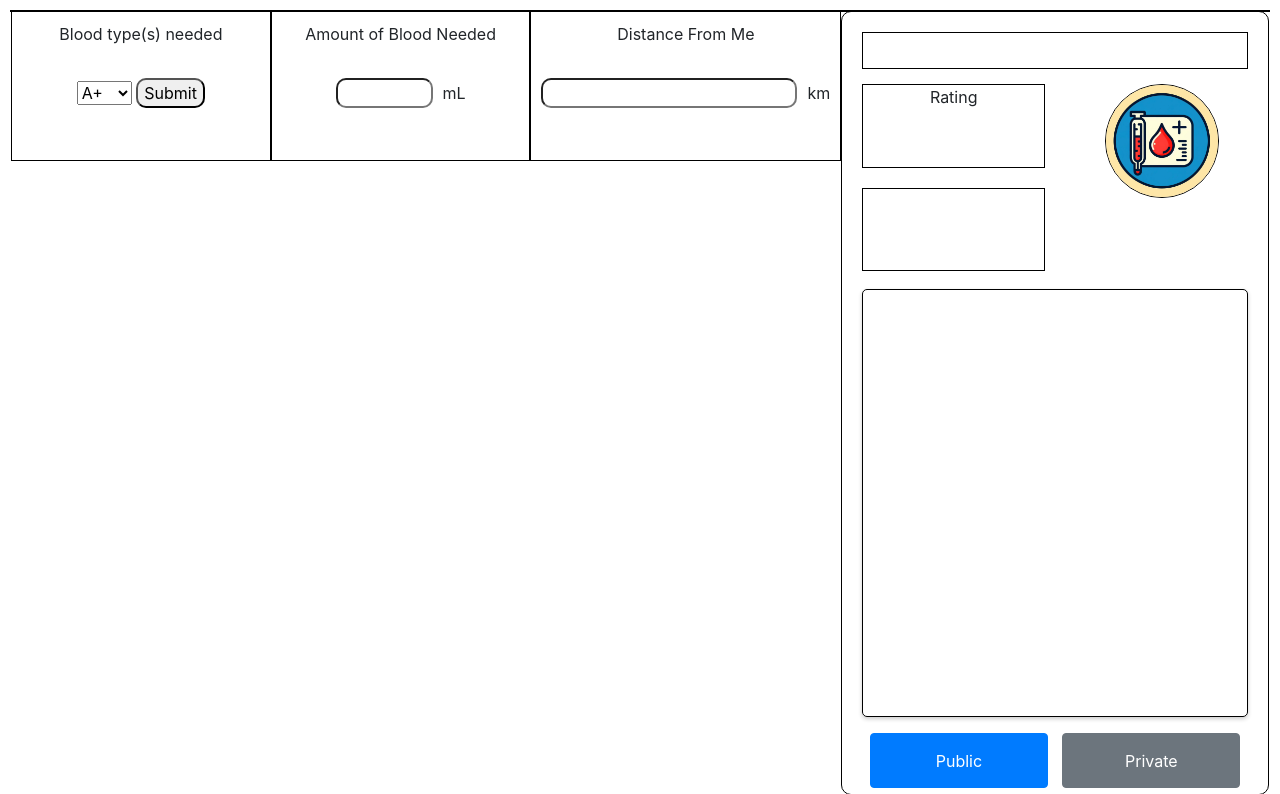
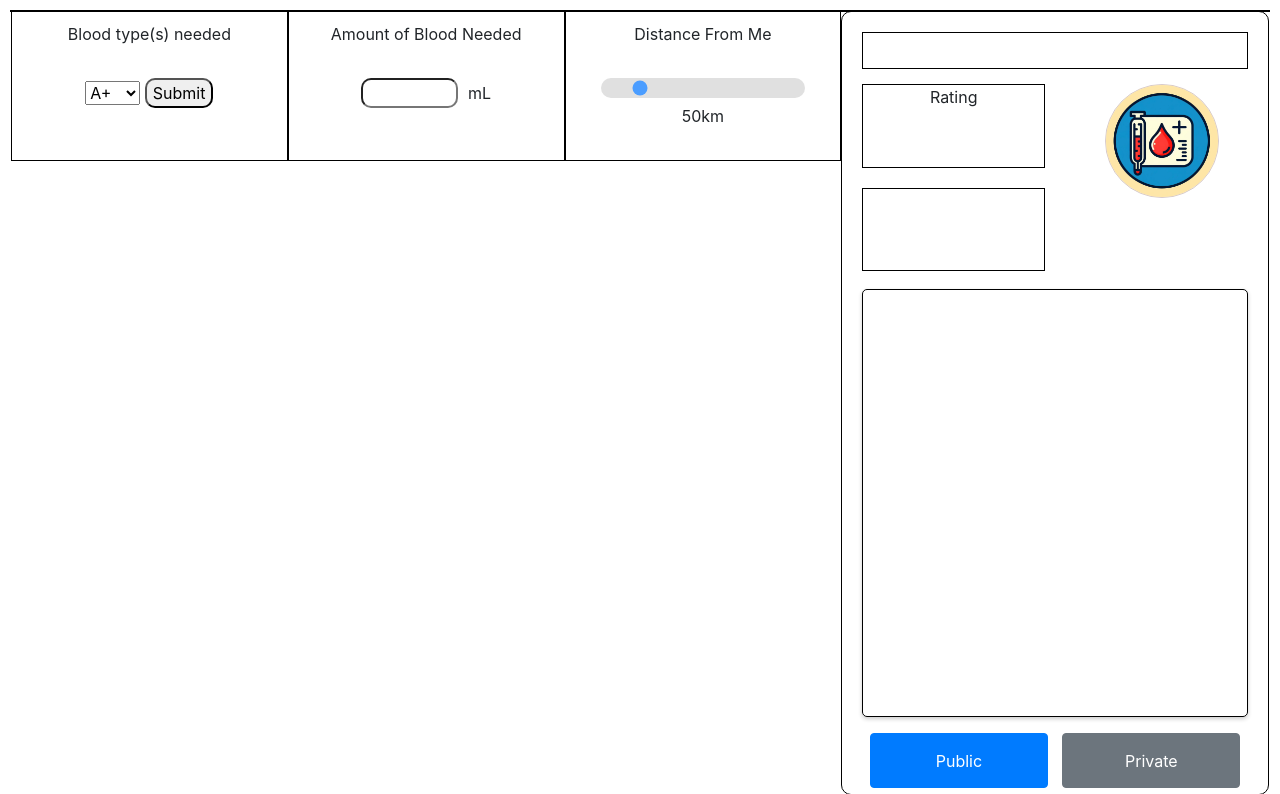
Before and after one commit to MrAntonS/nchack-2024, a Flask app: template src/templates/index.html in a window 1280 px wide. Shown: the top 794 px of the page. Run offline with Flask 3, Linux system fonts and the light colour scheme; the template is opened without the code that fills it, so the values that code supplies are empty.

Commit message:
Added slider to top columns in index

```diff
--- a/src/templates/index.html
+++ b/src/templates/index.html
@@ -145,7 +145,7 @@
             align-items: center;
             margin-bottom: 20px;
             border-radius: 100%;
-            border: 1px solid #000;
+            border: 1px solid #d8caca;
             overflow: hidden;
         }
 
@@ -155,6 +155,18 @@
 
         .bloodtype {
             height: 27%;
+        }
+
+        .slider {
+            -webkit-appearance: none;
+            appearance: none;
+            width: 80%;
+            height: 20px;
+            background: #d3d3d3;
+            outline: none;
+            opacity: 0.7;
+            -webkit-transition: .2s;
+            transition: opacity .2s;
         }
 
         #Long-Medical-History {
@@ -230,12 +242,23 @@
                     </select>
                     <input type="submit" value="Submit">
                 </div>
-                <div class="column" style="white-space: nowrap;"><label>Amount of Blood Needed</label><br><br>
-                    <input type="number" min="0" max="500" name="bloodAmount" required><span style="margin-left:10px;">mL</span>
+                <div class="column" style="white-space: nowrap;"><label for="bloodAmount">Amount of Blood Needed</label><br><br>
+                    <input type="number" id="bloodAmount" min="0" max="500" name="bloodAmount" required><span style="margin-left:10px;">mL</span>
                 </div>
-                <div class="column" style="white-space: nowrap;"><label>Distance From Me</label><br><br>
-                    <input type="number" min="0" name="distanceFromUser" required><span style="margin-left:10px;">km</span>
+                <div class="column" style="white-space: nowrap;"><label for="rangeSlider">Distance From Me</label><br><br>
+                    <input type="range" id="rangeSlider" min="0" max="300" step="1" value="50" class="slider" name="distanceFromUser" required><br>
+                    <span id="sliderValue" style="margin-bottom: 10px;">50</span><span style="margin-bottom:10px;">km</span>
                 </div>
+                <script>
+                    // JavaScript to handle the slider value update
+                    const rangeSlider = document.getElementById("rangeSlider");
+                    const sliderValue = document.getElementById("sliderValue");
+
+                    // Update the displayed value when the slider is moved
+                    rangeSlider.addEventListener("input", function() {
+                        sliderValue.textContent = rangeSlider.value;
+                    });
+                </script>
             </div>
 
             <!-- Scroll through people
```
